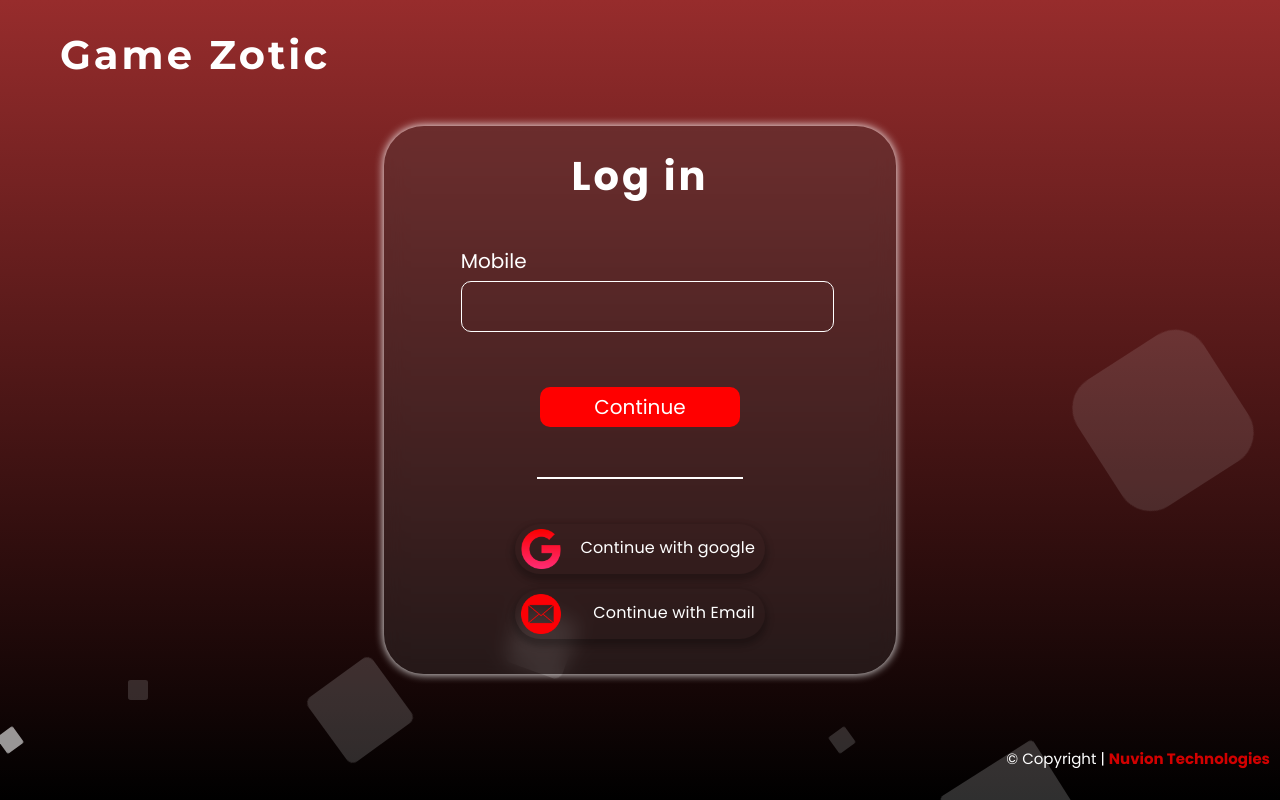
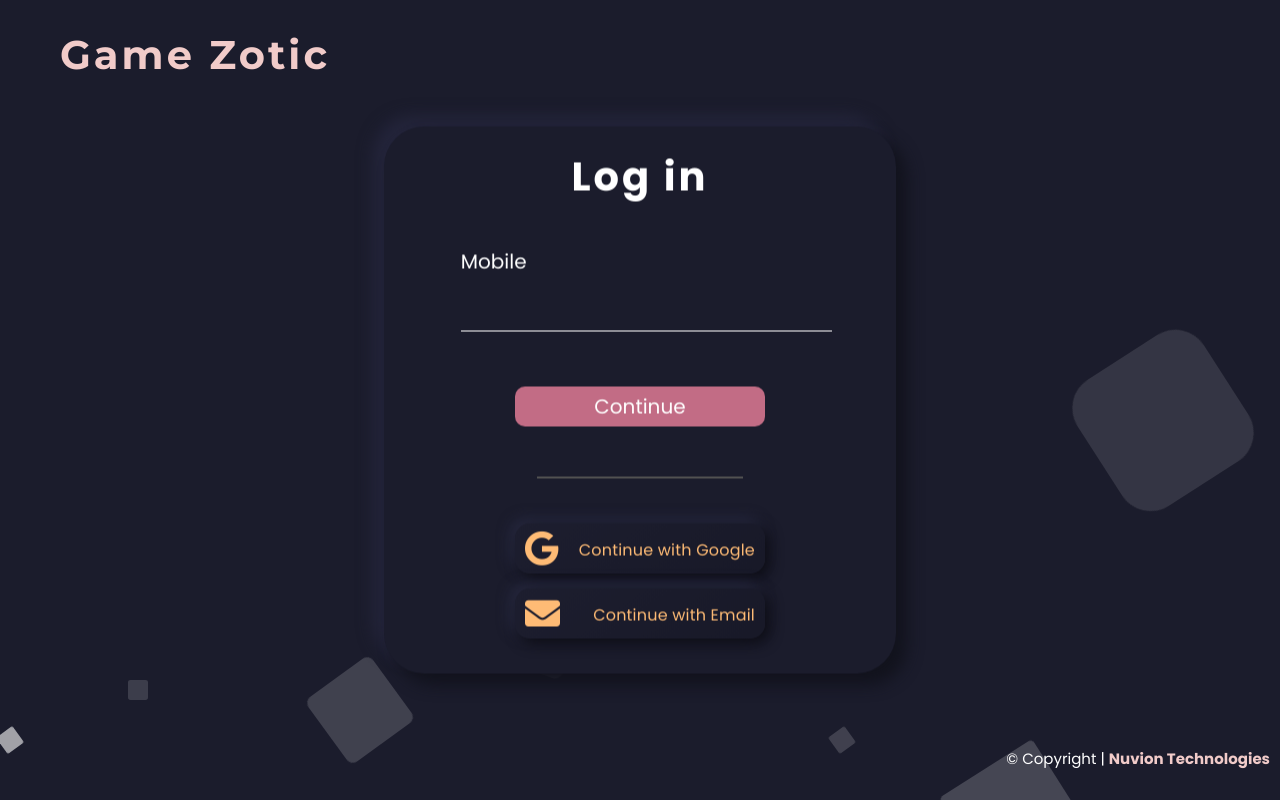
Before and after one commit to venomxsudo/game_zotic, a plain HTML site: page html/login.html in a window 1280 px wide. Drawn offline with nearby package versions, Linux system fonts and the light colour scheme.

Commit message:
Update in UI

```diff
--- a/css/animation.css
+++ b/css/animation.css
@@ -18,8 +18,7 @@
 
 
 .area{
-    background: linear-gradient(to bottom,rgb(151, 44, 44),rgb(0, 0, 0));
-    background: -webkit-linear-gradient(to left, #8f94fb, #4e54c8);
+    background-color: rgb(27,28,44);
     width: 100%;
     height:100vh;
     position: absolute;
--- a/css/otp.css
+++ b/css/otp.css
@@ -10,7 +10,7 @@ body {
 }
 .heading h1{
   padding: 30px 0 5px 60px;
-  color:white;
+  color:#f1cbc9;
   letter-spacing: 3px;
   font-size: 40px;
   font-family: 'Montserrat';
@@ -22,8 +22,9 @@ body {
   align-items: center;
   justify-content: center;
   border-radius: 40px;
-  background-color: #43414150;
-  box-shadow: 0px 0px 10px 0px white;
+  background: #1b1c2c;
+  box-shadow:  11px 11px 16px #12131d,
+               -11px -11px 16px #24253b;
   position: absolute;
   top: 50%;
   left: 50%;
@@ -55,12 +56,13 @@ input[type="number"]{
   outline: none;
   font-size: 22px;
   padding: 8px;
-  border-radius: 10px;
   width: 100%;
   color: white;
-  border: white 1px solid;
+  border: none;
+  border-bottom: 1px solid;
+  background-color: transparent;
   margin: 5px 0;
-  transition: all 0.4s ease;
+  transition: all 0.3s ease;
 }
 input::-webkit-outer-spin-button,
 input::-webkit-inner-spin-button {
@@ -69,8 +71,9 @@ input::-webkit-inner-spin-button {
 }
 
 input:focus {
-  border: solid 1px red;
   background-color: #00000045;
+  border-radius: 15px;
+
 }
 .form-group label {
   font-size: 20px;
@@ -91,14 +94,16 @@ input:focus {
   outline: none;
   border: none;
   border-radius: 10px;
+background: #c26c85;
+  transition: all 0.5s ease-out;
   transition: all 0.5s ease-out;
 }
 .btn button:hover {
-  background-color: rgb(199, 0, 0);
+  background-color: #995568;
   cursor: pointer;
 }
 .btn button:active {
-  transform: scale(0.9);
+  transform: scale(0.94);
 }
 .footer{
   position: fixed;
@@ -112,7 +117,7 @@ input:focus {
   background-color: transparent;
 }
 p span{
-  color: rgb(210, 0, 0);
+  color:#f1cbc9;
   font-size: 15px;
   font-weight: 700;
 }
--- a/css/style.css
+++ b/css/style.css
@@ -4,14 +4,10 @@
   margin: 0;
   padding: 0;
   font-family: 'Poppins',Helvetica;
-  transition: 0.3s ease-out;
-}
-body {
-  background-color: #000;
 }
 .heading h1{
   padding: 30px 0 5px 60px;
-  color:white;
+  color:#f1cbc9;
   letter-spacing: 3px;
   font-size: 40px;
   font-family: 'Montserrat';
@@ -23,8 +19,9 @@ body {
   align-items: center;
   justify-content: center;
   border-radius: 40px;
-  background-color: #43414150;
-  box-shadow: 0px 0px 10px 0px white;
+  background: #1b1c2c;
+  box-shadow:  11px 11px 16px #12131d,
+               -11px -11px 16px #24253b;
   position: absolute;
   top: 50%;
   left: 50%;
@@ -53,20 +50,20 @@ body {
   margin: 10px 0;
 }
 input[type="number"],input[type="email"]{
-  background-color: transparent;
   outline: none;
   font-size: 22px;
   padding: 8px;
-  border-radius: 10px;
   width: 99%;
   color: white;
-  border: white 1px solid;
   margin: 5px 0;
   transition: all 0.4s ease;
+  border: none;
+  border-bottom: 1px solid;
+  background-color: transparent;
 }
 input:focus {
-  border: solid 1px red;
   background-color: #00000045;
+  border-radius: 15px;
 }
 input::-webkit-outer-spin-button,
 input::-webkit-inner-spin-button {
@@ -87,14 +84,13 @@ input::-webkit-inner-spin-button {
 .checkbox .form-group label {
   font-size: 15px;
 }
-.btn {
+.login-button {
   text-align: center;
   display: flex;
   justify-content: center;
   margin: 30px;
 }
-.btn button {
-  background-color: red;
+.login-button button {
   width: 250px;
   height: 40px;
   font-size: 20px;
@@ -102,14 +98,15 @@ input::-webkit-inner-spin-button {
   outline: none;
   border: none;
   border-radius: 10px;
+background: #c26c85;
   transition: all 0.5s ease-out;
 }
-.btn button:hover {
-  background-color: rgb(199, 0, 0);
+.login-button button:hover {
+  background-color: #995568;
   cursor: pointer;
 }
-.btn button:active {
-  transform: scale(0.9);
+.login-button button:active {
+  transform: scale(0.94);
 }
 .external{
   margin: 20px;
@@ -128,40 +125,48 @@ input::-webkit-inner-spin-button {
   width: 250px;
   height: 50px;
   border-radius: 100px;
-  box-shadow: 0 4px 6px 3px rgba(0,0,0,.25);
   margin: 15px 0 15px 0;
-  transition: all 0.3s ease;
+  transition: all 0.2s ease;
+  color: #febb75;
+  border-radius: 15px;
+background: linear-gradient(145deg, #1d1e2f, #181928);
+box-shadow:  4px 4px 14px #0b0b12,
+             -4px -4px 14px #2b2d46;
 }
 .google-icon-wrapper {
   position: absolute;
 }
+
 .google-icon {
-    position: fixed;
-    width: 40px;
-    height: 40px;
-    margin: 5px 6px;
+  font-size: 35px;
+  margin: 7px 6px;
+  margin-left: 10px;
 }
+
 .btn-text {
   float: right;
-    margin: 11px 10px;
-    color: white;
+  margin: 14px 10px;
+  color: #febb75;
   font-size: 16px;
   letter-spacing: 0.2px;
 }
-  .google-btn:hover{
-    background-color: rgba(255, 86, 86, 0.197);
+
+.google-btn:hover {
+  transform: scale(1.03);
   cursor: pointer;
 }
-  .email-btn:hover{
-    background-color: rgba(255, 255, 255, 0.269);
+.email-btn:hover {
+  transform: scale(1.03);
   cursor: pointer;
 }
-  .google-btn:active,.email-btn:active{
-    transform: scale(0.9);
+
+.google-btn:active, .email-btn:active {
+  box-shadow: inset 6px 6px 14px #0b0b12,
+  inset -6px -6px 14px #2b2d46;
 }
+
 hr{
-  border: solid 1px white;
-  width: 50%;
+  border: solid 1px rgb(81, 81, 81) !important;
   margin: 10px;
 }
 .footer{
@@ -176,7 +181,7 @@ hr{
   background-color: transparent;
 }
 p span{
-  color: rgb(210, 0, 0);
+  color: #f1cbc9;
   font-size: 15px;
   font-weight: 700;
 }
--- a/html/login.html
+++ b/html/login.html
@@ -6,6 +6,8 @@
     <title>Game Zotic</title>
     <link rel="stylesheet" href="/css/style.css" />
     <link rel="stylesheet" href="/css/animation.css">
+    <!-- <link rel="stylesheet" href="https://maxcdn.bootstrapcdn.com/bootstrap/4.0.0/css/bootstrap.min.css"> -->
+    <link rel="stylesheet" href="https://cdnjs.cloudflare.com/ajax/libs/font-awesome/5.15.3/css/all.min.css">
   </head>
   <body>
     <div class="area" >
@@ -54,7 +56,7 @@
             </div>
 
             <div class="form-group">
-              <div class="btn">
+              <div class="login-button">
                 <a href="/html/otp.html"
                   ><button type="submit" name="login" id="login">
                     Continue
@@ -122,16 +124,16 @@
               <div class="google-btn">
                   <button>
                       <div class="google-icon-wrapper">
-                    <img class="google-icon" src="/img/google.png" />
+                          <i class="fab fa-google google-icon"></i>
                       </div>
-                  <p class="btn-text">Continue with google</p>
+                      <p class="btn-text">Continue with Google</p>
                   </button>
               </div>
 
               <div class="email-btn">
                   <button onclick="emailpopup()">
                       <div class="google-icon-wrapper">
-                    <img class="google-icon" src="/img/email.png"/>
+                          <i class="fas fa-envelope  google-icon"></i>
                       </div>
                       <p class="btn-text">Continue with Email</p>
                   </button>
@@ -173,7 +175,7 @@ EMAIL LOGIN STARTS
 
             <!-- BUTTON FOR OTP SENT REQUEST  -->
             <div class="form-group">
-              <div class="btn">
+              <div class="login-button">
                 <a href="otp.html"
                   ><button type="submit" name="login" id="login">
                     Continue
```
Also changed, not shown: html/home.html (+1 -1 lines). Lines whose indentation alone changed are shown as unchanged.
